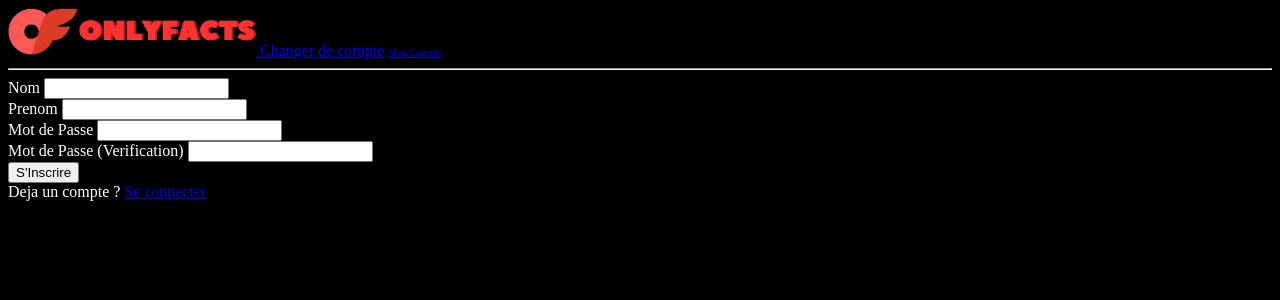
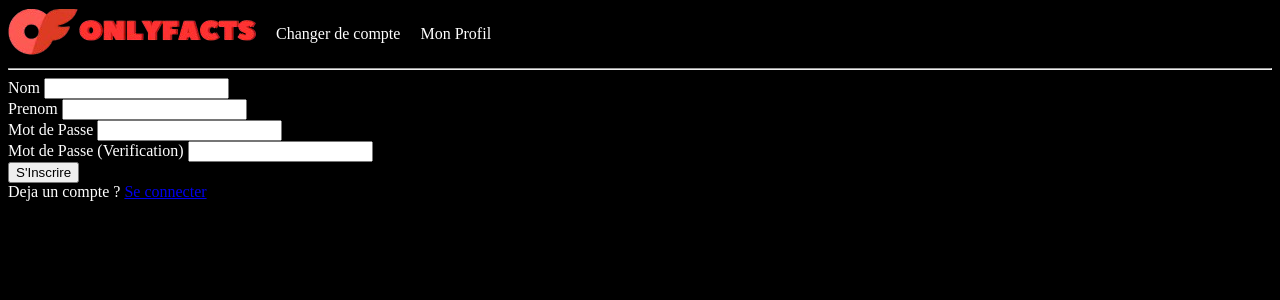
Before and after one commit to Douwang0/OnlyFacts, a Flask app: page /register in a window 1280 px wide. Shown: the top 300 px of the page. Run offline with Flask 3, Linux system fonts and the light colour scheme.

Commit message:
Modif navbar

```diff
--- a/apps/data.py
+++ b/apps/data.py
@@ -69,7 +69,7 @@ def get_posts_avec_infos(texte):
     posts_prepares = []
     post_avec_mots = rechercher_post(texte)
 
-    for post in post_avec_mots:
+    for post in db_test_posts:
 
         auteur = get_utilisateur_par_id(post["author_id"])
         votes = get_votes_post(post["id"])
--- a/apps/static/styles.css
+++ b/apps/static/styles.css
@@ -11,11 +11,15 @@ body {
 
 }
 
-#lien_profil {
-  font-size:10px;
-	text-align: right;
+#navbar {
+  display: flex;
+  justify-content: left;
+  align-items: center;
 }
-
+#navbar a {
+  color: white;
+  text-decoration: none;
+  margin-right: 20px;
  /*
 
 * {
--- a/apps/templates/base.html
+++ b/apps/templates/base.html
@@ -9,7 +9,11 @@
         {% endif %}
     </head>
    <body>
-        <div> <a href="/index"><img src="{{ url_for('static', filename='images/OnlyFacts-removebg-preview.png') }}"> <a href="/login">Changer de compte</a> <a href="/profil" id="lien_profil">Mon Compte</a>
+    <div class ="Navbar" id="navbar">
+        <a href="/index"><img src="{{ url_for('static', filename='images/OnlyFacts-removebg-preview.png') }}">
+        <a href="/login">Changer de compte</a>
+        <a href="/profil" id="lien_profil">Mon Profil</a>
+    </div>
         <hr>
         {% block content %}{% endblock %}
     </body>
```
